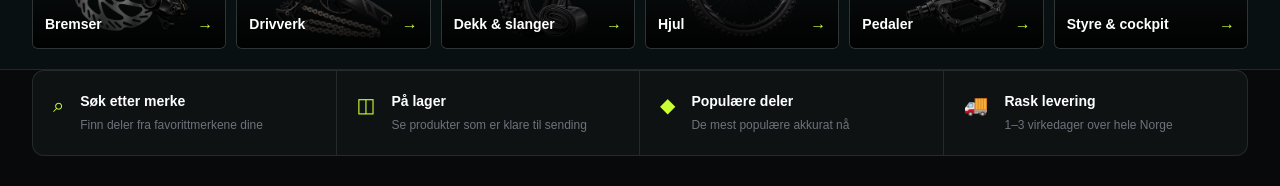
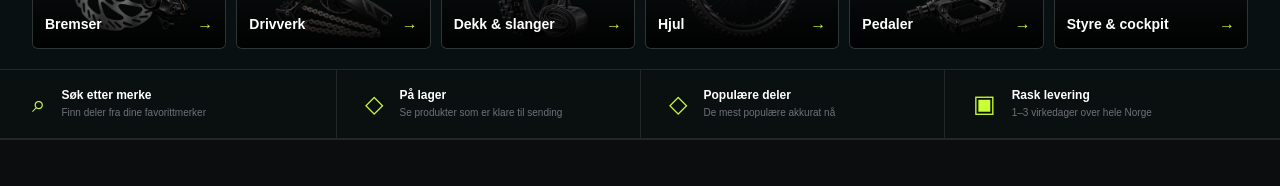
Before and after one commit to PMariusf/sykkel-kompaniet-next, a Next.js app: page / in a window 1280 px wide. Shown: the part 766-952 px from the top of the page. Built offline with nearby package versions, Linux system fonts and the light colour scheme.

Commit message:
Match feature strip to compact reference style

```diff
--- a/src/components/FeatureStrip.tsx
+++ b/src/components/FeatureStrip.tsx
@@ -1,20 +1,20 @@
 const features = [
-  ["⌕", "Søk etter merke", "Finn deler fra favorittmerkene dine"],
-  ["◫", "På lager", "Se produkter som er klare til sending"],
-  ["◆", "Populære deler", "De mest populære akkurat nå"],
-  ["🚚", "Rask levering", "1–3 virkedager over hele Norge"],
+  ["⌕", "Søk etter merke", "Finn deler fra dine favorittmerker"],
+  ["◇", "På lager", "Se produkter som er klare til sending"],
+  ["◇", "Populære deler", "De mest populære akkurat nå"],
+  ["▣", "Rask levering", "1–3 virkedager over hele Norge"],
 ];
 
 export default function FeatureStrip() {
   return (
-    <section className="mx-auto max-w-7xl px-5 pb-20 lg:px-8">
-      <div className="grid overflow-hidden rounded-xl border border-white/10 bg-[#0e1213] sm:grid-cols-2 lg:grid-cols-4">
+    <section className="border-b border-white/10 bg-[#0a0f10]">
+      <div className="mx-auto grid max-w-[1420px] grid-cols-2 px-4 sm:px-6 lg:grid-cols-4 lg:px-8">
         {features.map(([icon, title, text], index) => (
-          <div key={title} className={`flex gap-4 p-5 ${index < 3 ? "lg:border-r lg:border-white/10" : ""}`}>
-            <span className="text-xl text-[#c9ff35]">{icon}</span>
+          <div key={title} className={`flex min-h-[68px] items-center gap-4 py-3 ${index > 0 ? "lg:border-l lg:border-white/10 lg:pl-7" : ""}`}>
+            <span className="text-2xl text-[#c9ff35]">{icon}</span>
             <div>
-              <p className="text-sm font-bold text-white">{title}</p>
-              <p className="mt-1 text-xs leading-5 text-zinc-500">{text}</p>
+              <p className="text-xs font-black text-white">{title}</p>
+              <p className="mt-0.5 text-[10px] leading-4 text-zinc-500">{text}</p>
             </div>
           </div>
         ))}
```
